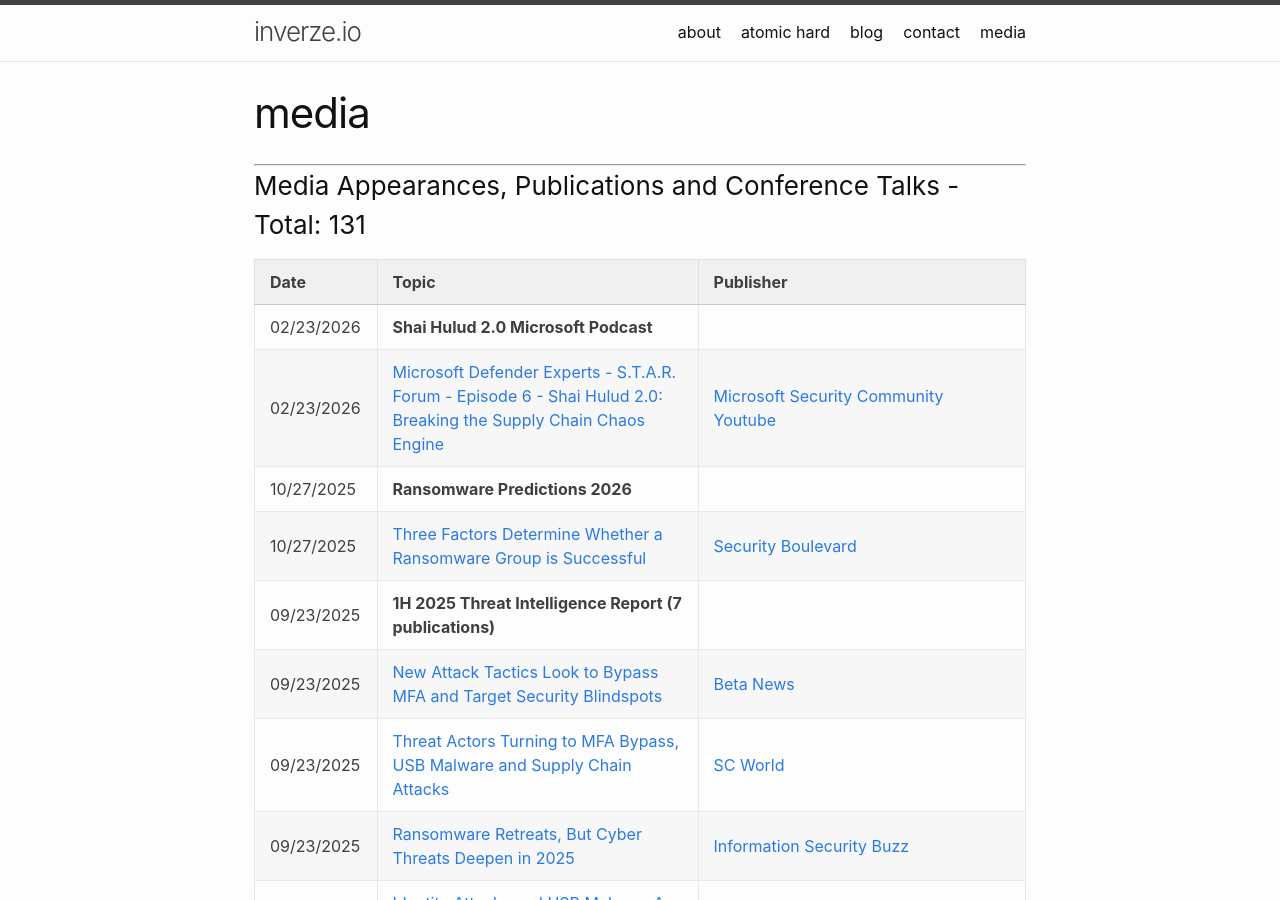
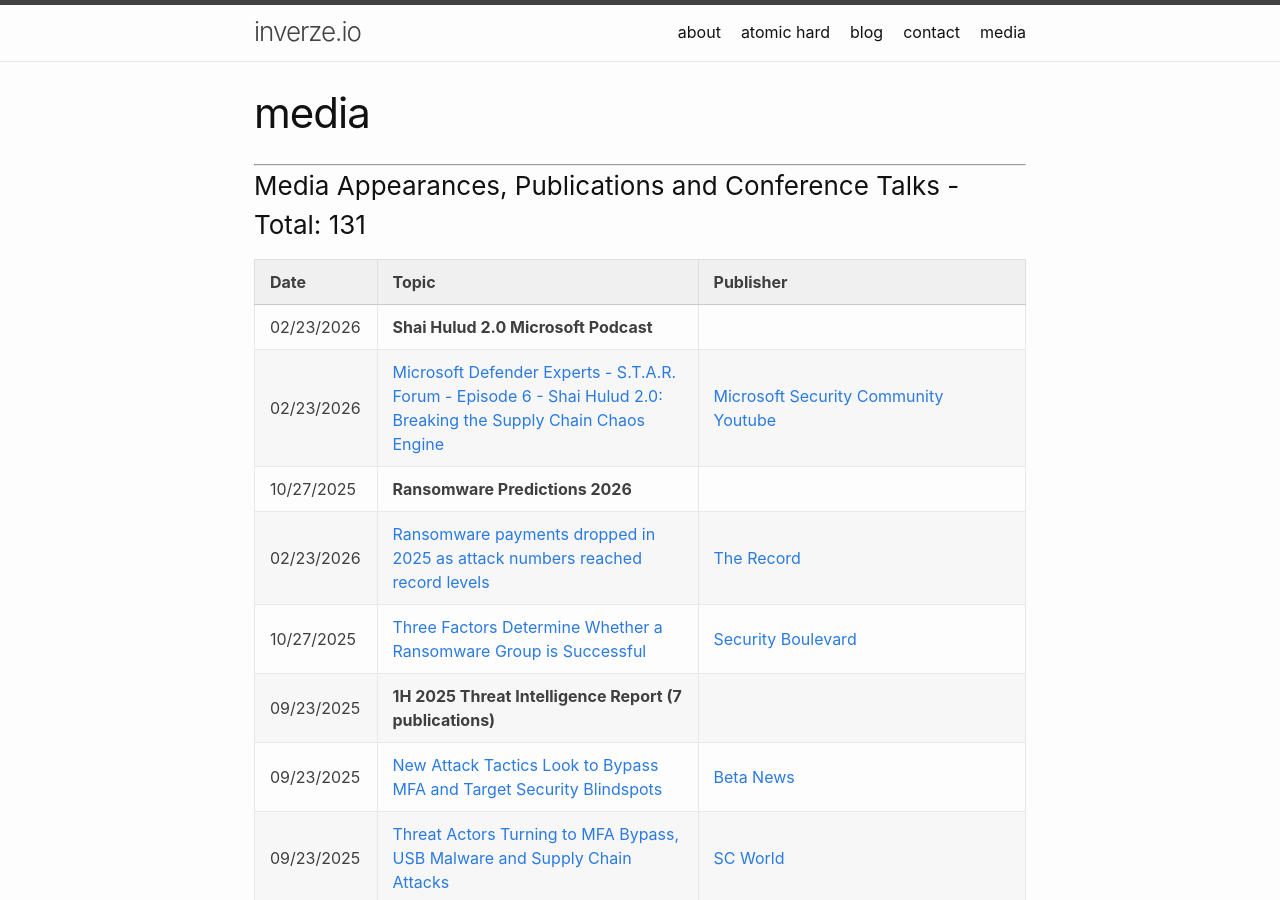
Before and after one commit to inverzeio/blog, a Jekyll site: the page built from media.md, in a window 1280 px wide and 900 px high. Built offline with Jekyll 4.4.1, drawn with Linux system fonts in a browser that asks for light colours.

Commit message:
Update media.md

```diff
--- a/media.md
+++ b/media.md
@@ -12,6 +12,7 @@
 | 02/23/2026 | **Shai Hulud 2.0 Microsoft Podcast** |
 | 02/23/2026 | [Microsoft Defender Experts - S.T.A.R. Forum - Episode 6 - Shai Hulud 2.0: Breaking the Supply Chain Chaos Engine](https://www.youtube.com/watch?v=QCsrrwYjZKc) | [Microsoft Security Community Youtube](https://www.youtube.com/@MicrosoftSecurityCommunity) |
 | 10/27/2025 | **Ransomware Predictions 2026** |
+| 02/23/2026 | [Ransomware payments dropped in 2025 as attack numbers reached record levels](https://therecord.media/ransomware-payments-chainalysis-cybercrime) |  [The Record](https://therecord.media)
 | 10/27/2025 | [Three Factors Determine Whether a Ransomware Group is Successful](https://securityboulevard.com/2025/10/three-factors-determine-whether-a-ransomware-group-is-successful/) | [Security Boulevard](https://securityboulevard.com)
 | 09/23/2025 | **1H 2025 Threat Intelligence Report (7 publications)** |
 | 09/23/2025 | [New Attack Tactics Look to Bypass MFA and Target Security Blindspots](https://betanews.com/2025/09/23/new-attack-tactics-look-to-bypass-mfa-and-target-security-blindspots/) | [Beta News](https://betanews.com) |
```
